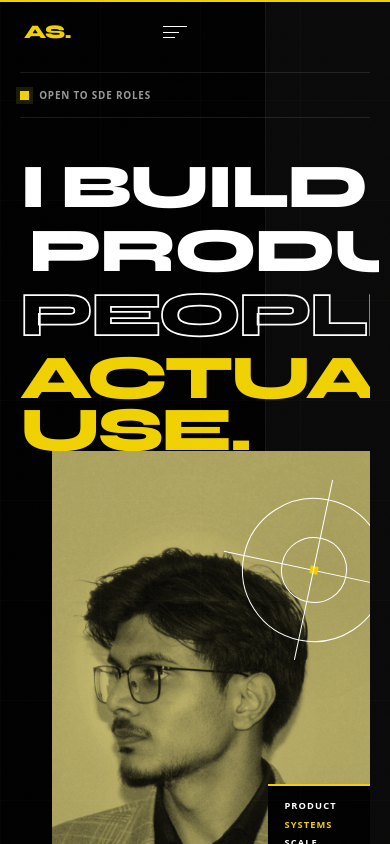
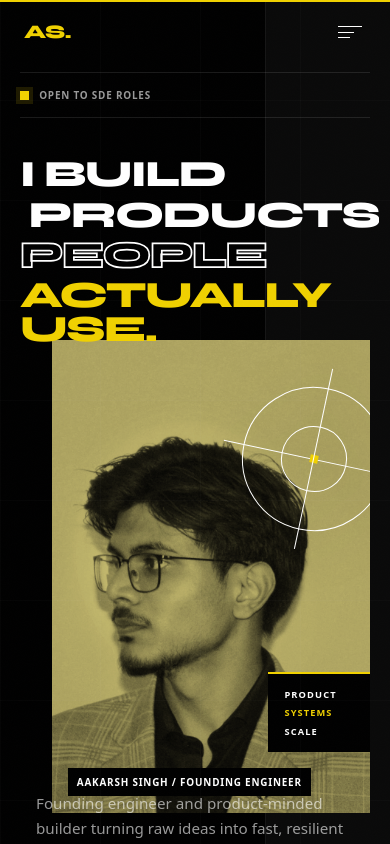
Before and after one commit to aakarsh12x/PortfolioV2, a Next.js app: page / in a window 390 px wide. Shown: the top 844 px of the page. Built offline with nearby package versions, Linux system fonts and the light colour scheme.

Commit message:
fix(layout): correctly position mobile hamburger menu on the right edge using flex space-between

```diff
--- a/src/app/globals.css
+++ b/src/app/globals.css
@@ -1143,7 +1143,7 @@ html.light .hero-portrait__tone {
   .hero-meta { font-size: 0.6rem; }
   .hero-coordinate { display: none; }
   .hero-composition { display: flex; flex-direction: column; min-height: auto; padding-block: 2.25rem 2.75rem; }
-  .hero-title { align-self: stretch; font-size: clamp(3.15rem, 16vw, 5rem); line-height: 0.83; }
+  .hero-title { align-self: stretch; font-size: clamp(1.8rem, 9.5vw, 3rem); line-height: 0.9; }
   .hero-line:nth-child(2) { margin-left: 0.55rem; }
   .hero-line--accent { margin-left: 0; }
   .hero-portrait { position: relative; order: 2; width: calc(100% - 2rem); height: 56svh; min-height: 420px; max-height: 540px; right: auto; top: auto; transform: none; margin: -0.6rem 0 0 auto; }
@@ -1487,6 +1487,13 @@ html.light .hero-portrait__tone {
   .contact-links a:hover { padding-inline: 1rem; }
   .site-footer { padding-block: 1.5rem; grid-template-columns: 1fr auto; }
   .site-footer p:nth-child(2) { display: none; }
+
+  /* Navigation Overlay Mobile Optimization */
+  .nav-bar { display: flex; justify-content: space-between; gap: 0; }
+  .nav-overlay__wordmark { top: 2rem; }
+  .nav-overlay__close { top: 1.75rem; right: clamp(1.5rem, 6vw, 4rem); }
+  .nav-overlay__links { margin-top: 3.5rem; }
+  .nav-overlay__link { font-size: clamp(1.6rem, 7.5vw, 2.5rem); padding: 1rem 0; }
 }
 
 @media (prefers-reduced-motion: reduce) {
```
